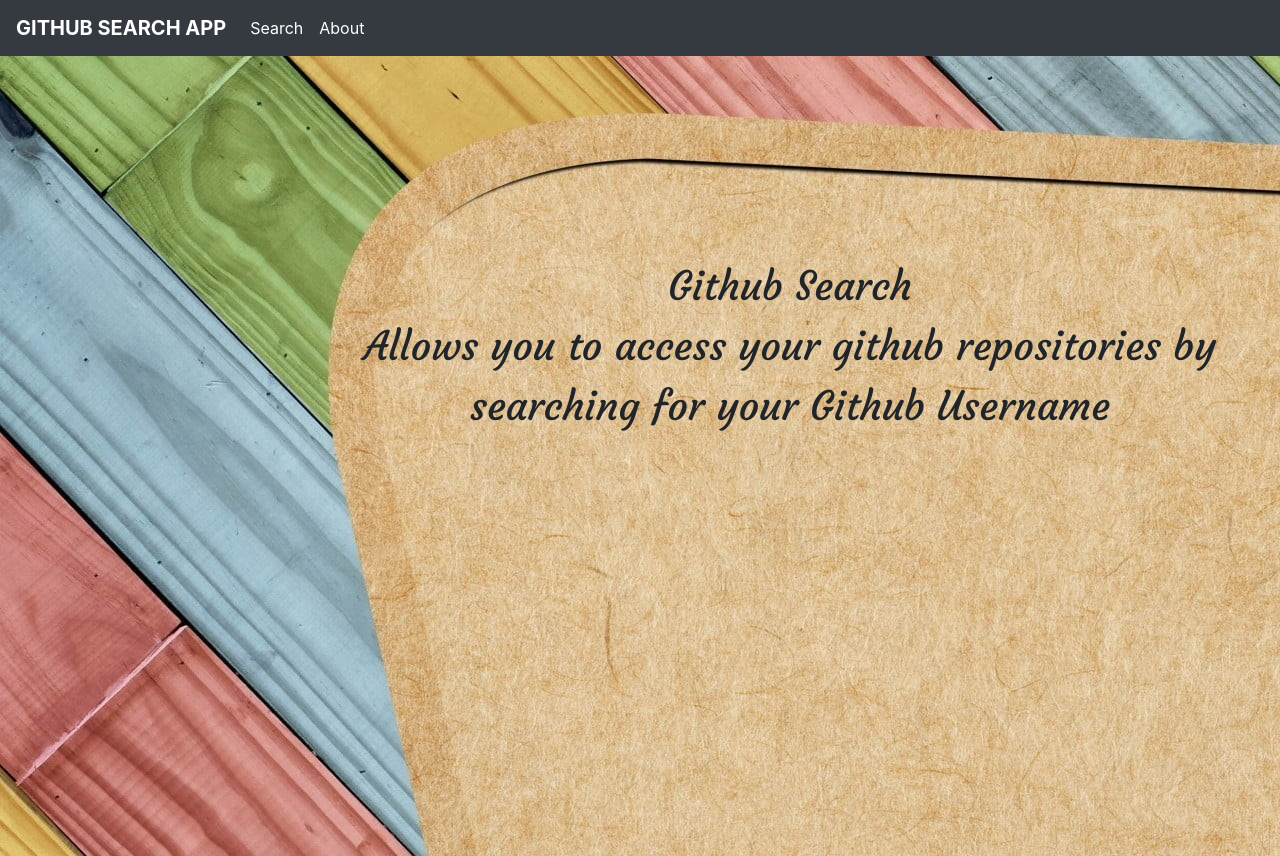
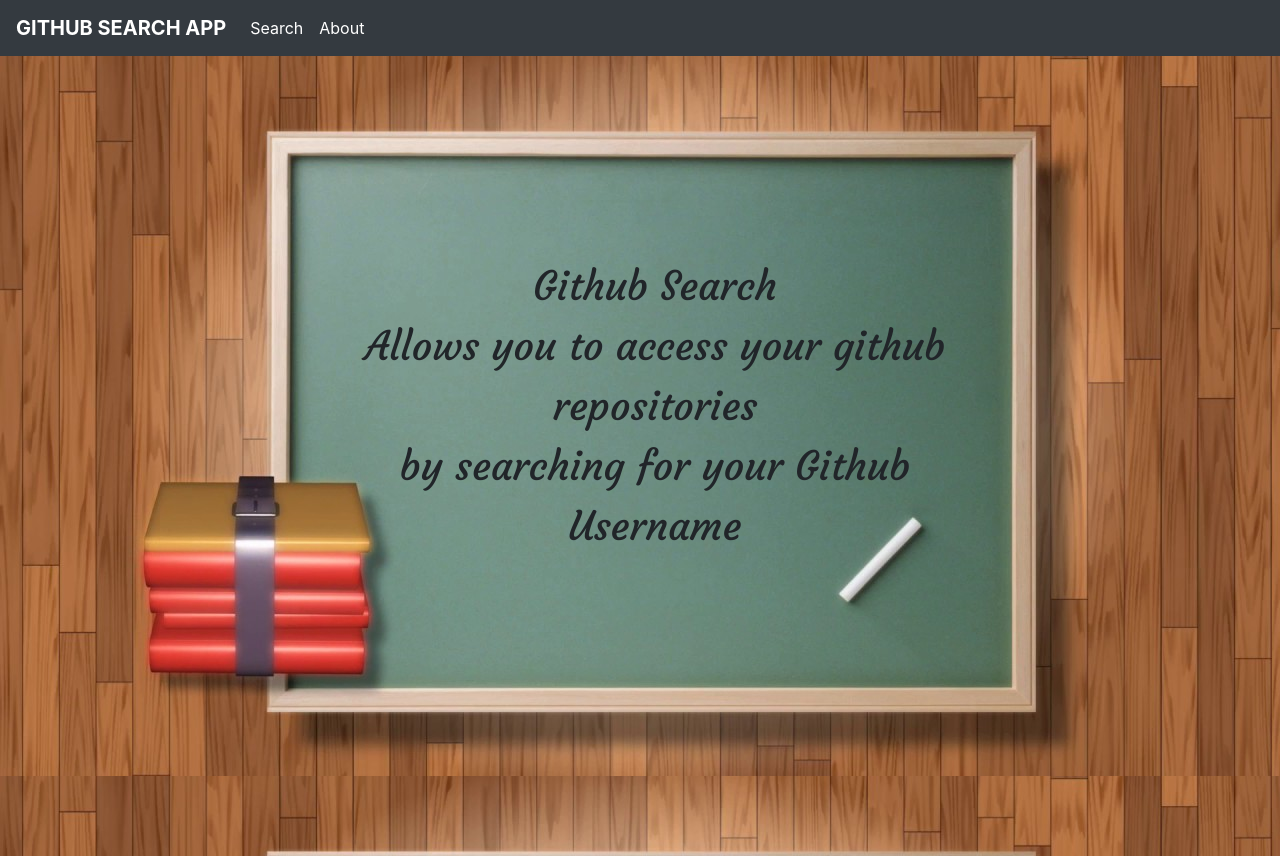
Before and after one commit to TracyOgutu/GithubSearch, an Angular app: page /about in a window 1280 px wide. Built offline with nearby package versions, Linux system fonts and the light colour scheme; what @ngx-progressbar/core, @ngx-progressbar/http-client would draw is missing.

Commit message:
change background image

```diff
--- a/src/app/githubabout/githubabout.component.css
+++ b/src/app/githubabout/githubabout.component.css
@@ -1,5 +1,5 @@
 .container-fluid {
-    background-image: url(../../assets/gitback2.jpg);
+    background-image: url(../../assets/gitback4.jpg);
     font-family: 'Courgette', cursive;
     /* background-repeat: no-repeat; */
     height:100%;
@@ -12,5 +12,5 @@
 #gitsearch{
     margin-top:200px;
     font-size:40px;
-    margin-left:300px;
+    margin-left:30px;
 }
--- a/src/app/githubabout/githubabout.component.html
+++ b/src/app/githubabout/githubabout.component.html
@@ -16,8 +16,9 @@
 
                          Github Search<br>
 
-                             Allows you to access your github
-                         repositories by searching for your Github Username </p>
+                             Allows you to access your github<br>
+                         repositories <br>
+                         by searching for your Github<br> Username </p>
 
 
 
```
Also changed, not shown: src/assets/gitback4.jpg (added).
